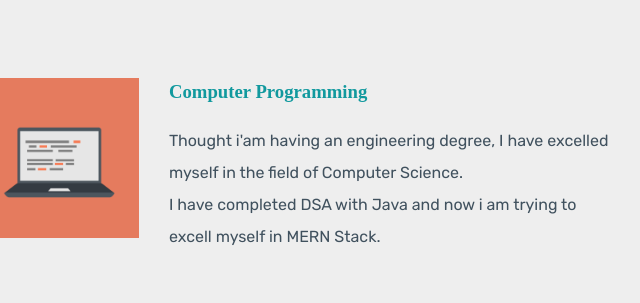
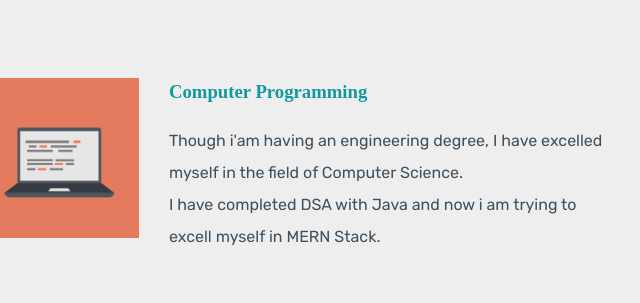
Before and after one commit to sarvagya-chaudhary/cv, a plain HTML site: page index.html in a window 1280 px wide. Shown: the part 1380-1683 px from the top of the page, 341-981 px from the left. Drawn offline with Linux system fonts and the light colour scheme; a web font is replaced by a local one.

Commit message:
index updated ( Spelling error)

```diff
--- a/index.html
+++ b/index.html
@@ -33,7 +33,7 @@
       <div class="skill-row">
         <img class="code" src="images/computer.png" alt="">
         <h3>Computer Programming</h3>
-        <p class="codep">Thought i'am having an engineering degree, I have excelled myself in the field of Computer Science.<br>
+        <p class="codep">Though i'am having an engineering degree, I have excelled myself in the field of Computer Science.<br>
           I have completed DSA with Java and now i am trying to excell myself in MERN Stack.</p>
       </div>
       <div class="skill-row">
```
